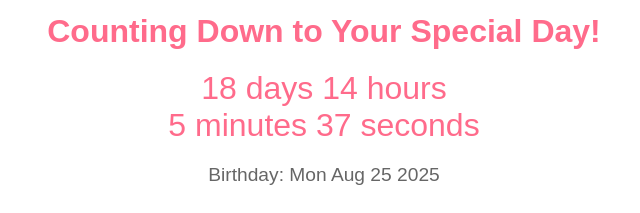
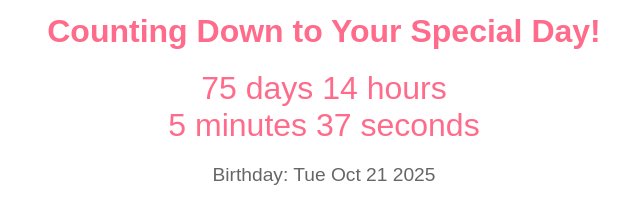
Before and after one commit to Varunpavi/comming, a plain HTML site: page birthday.html in a window 1280 px wide. Shown: the part 270-483 px from the top of the page, 316-956 px from the left. Drawn offline with Linux system fonts and the light colour scheme.

Commit message:
Update birthday.html

```diff
--- a/birthday.html
+++ b/birthday.html
@@ -372,8 +372,8 @@
 
     <script>
         // Set your friend's birthday (month is 0-indexed, so 0=Jan, 11=Dec)
-        const birthday = new Date(new Date().getFullYear(), 7, 25); // August 25 (change this)
-        const friendName = "Priya"; // Change to your friend's name
+        const birthday = new Date(new Date().getFullYear(), 9, 21); // August 25 (change this)
+        const friendName = "Jaya Shree"; // Change to your friend's name
         const correctNickname = "dubuku"; // The nickname to guess
 
         // Set up countdown
```
